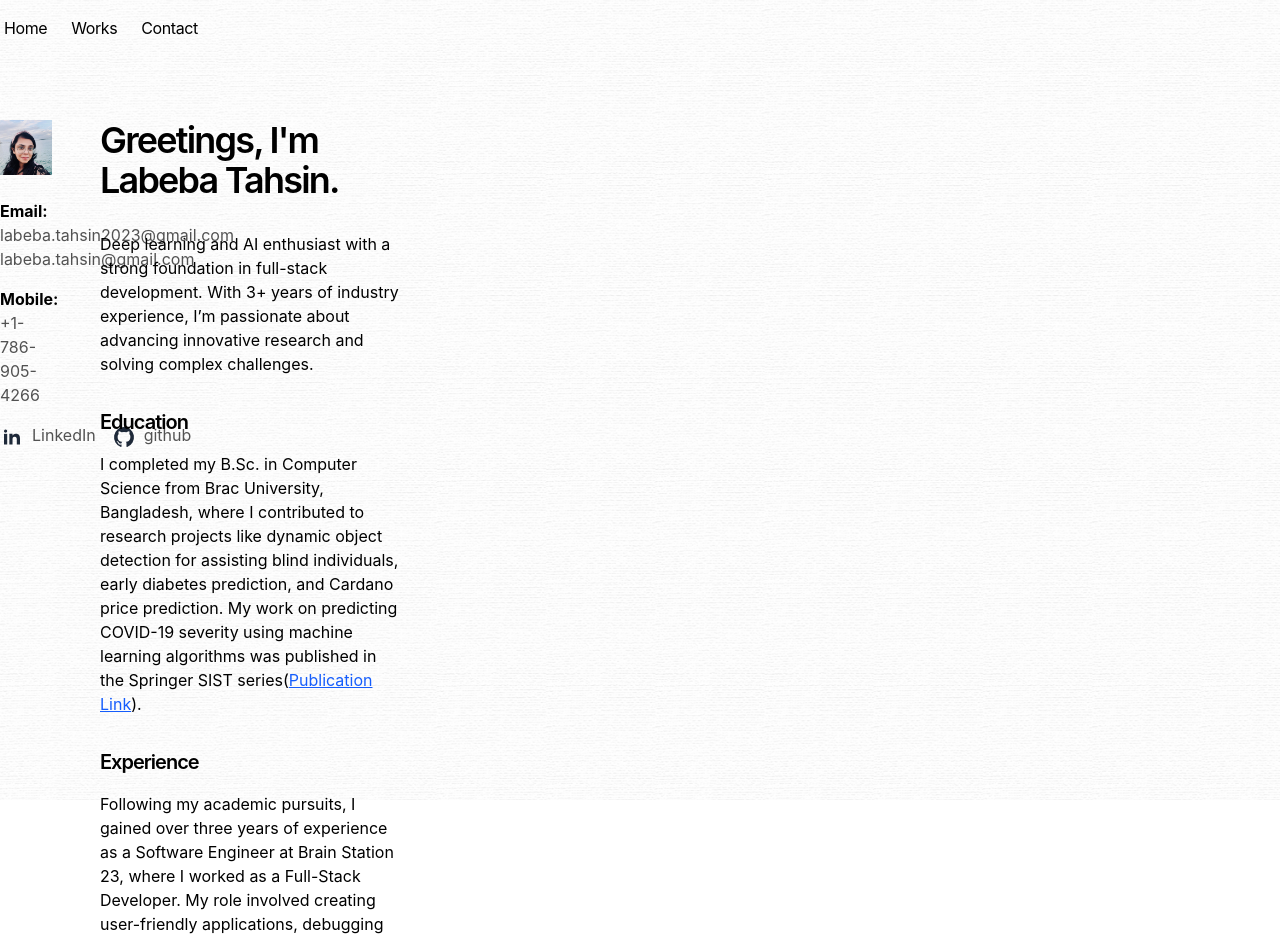
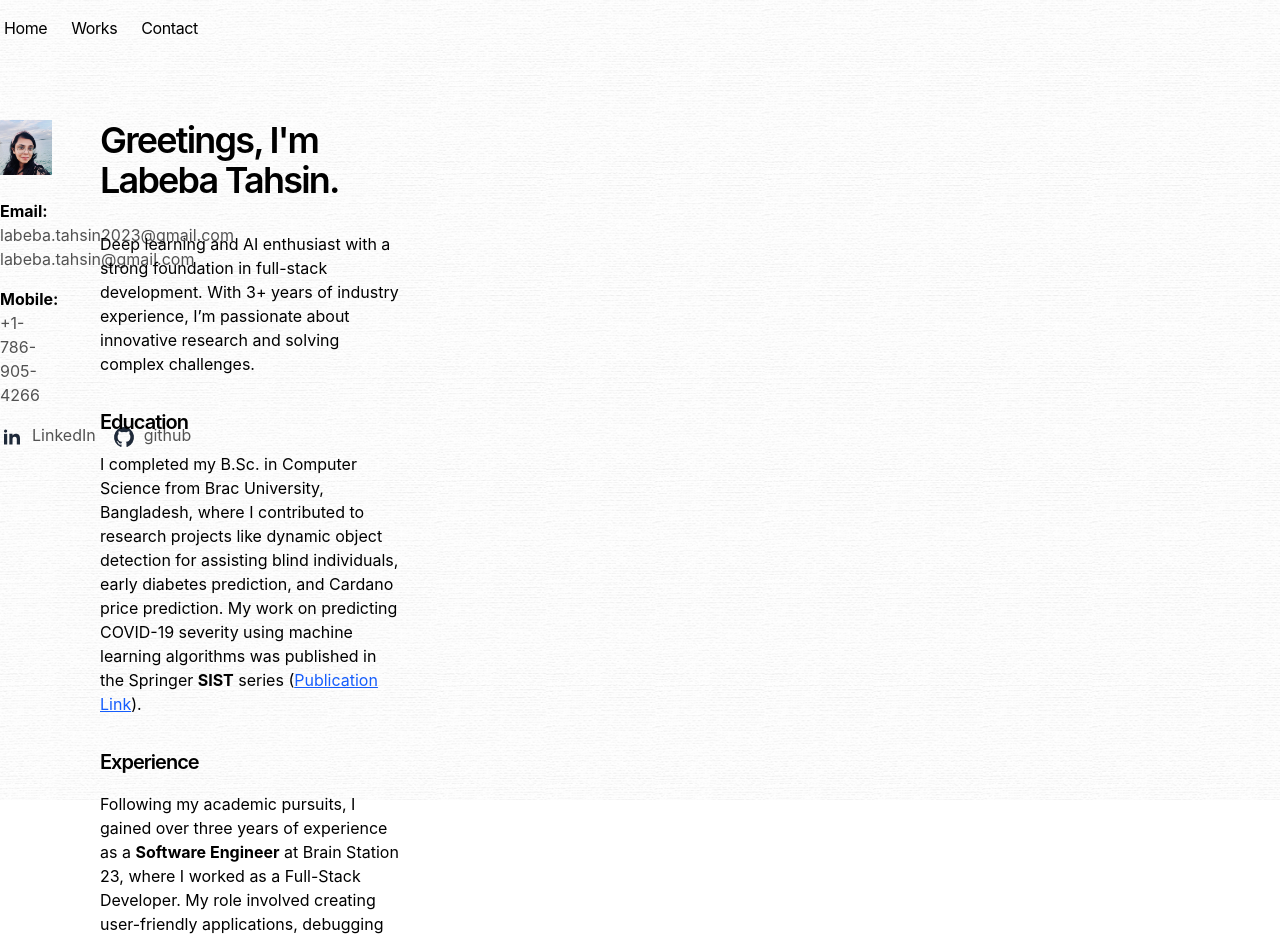
Before and after one commit to Labeba-Tahsin/labeba-tahsin-portfolio, a Next.js app: page / in a window 1280 px wide. Shown: the top 939 px of the page. Built offline with nearby package versions, Linux system fonts and the light colour scheme.

Commit message:
bold text

```diff
--- a/app/page.tsx
+++ b/app/page.tsx
@@ -56,11 +56,11 @@ export default function Page() {
         Greetings, I'm Labeba Tahsin.
       </h1>
       <p className="mb-8">
-        {`Deep learning and AI enthusiast with a strong foundation in full-stack development. With 3+ years of industry experience, I’m passionate about advancing innovative research and solving complex challenges.`}
+        {`Deep learning and AI enthusiast with a strong foundation in full-stack development. With 3+ years of industry experience, I’m passionate about innovative research and solving complex challenges.`}
       </p>
       <h4 className="mt-4 mb-4 text-xl font-semibold tracking-tighter">Education</h4>
       <p className="mb-8">
-        {`I completed my B.Sc. in Computer Science from Brac University, Bangladesh, where I contributed to research projects like dynamic object detection for assisting blind individuals, early diabetes prediction, and Cardano price prediction. My work on predicting COVID-19 severity using machine learning algorithms was published in the Springer SIST series`}
+        I completed my B.Sc. in Computer Science from Brac University, Bangladesh, where I contributed to research projects like dynamic object detection for assisting blind individuals, early diabetes prediction, and Cardano price prediction. My work on predicting COVID-19 severity using machine learning algorithms was published in the Springer <b>SIST</b> series
       (<a className="text-blue-600 underline"
             rel="noopener noreferrer"
             target="_blank"
@@ -68,9 +68,9 @@ export default function Page() {
       </p>
       <h4 className="mt-4 mb-4 text-xl font-semibold tracking-tighter">Experience</h4>
       <p className="mb-8">
-        {`Following my academic pursuits, I gained over three years of experience as a Software Engineer at Brain Station 23, where I worked as a Full-Stack Developer. My role involved creating user-friendly applications, debugging code, and developing projects in HealthTech and FinTech using Python, JavaScript, Node.js, React.js, Angular and NextJS. I also mentored trainees and created tutorials for training purposes. My primary focus remains on advancing deep learning and AI research, and I am currently seeking research opportunities that align with my interests in these fields.
-
-`} </p>
+        Following my academic pursuits,
+         I gained over three years of experience as a <b>Software Engineer</b> at Brain Station 23, where I worked as a Full-Stack Developer. My role involved creating user-friendly applications, debugging code, and developing projects in HealthTech and FinTech using Python, JavaScript, Node.js, React.js, Angular and NextJS. I also mentored trainees and created tutorials for training purposes. My primary focus remains on advancing <b>deep learning</b> and <b>AI</b> research, and I am currently seeking research opportunities that align with my interests in these fields.
+</p>
 <h4 className="mt-4 mb-4 text-xl font-semibold tracking-tighter">Recent Works</h4>
       <div className="mb-8">
         <BlogPosts />
```
